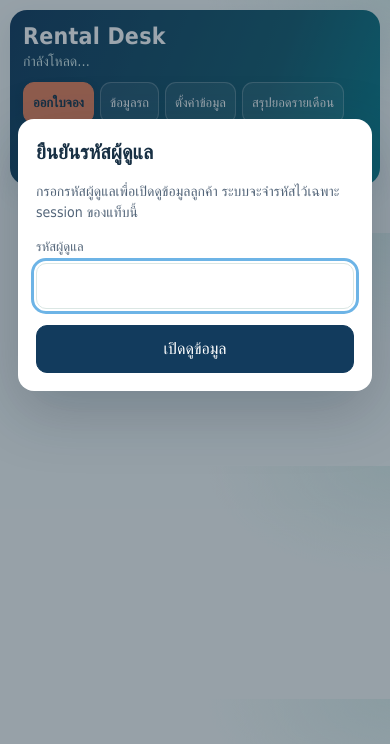
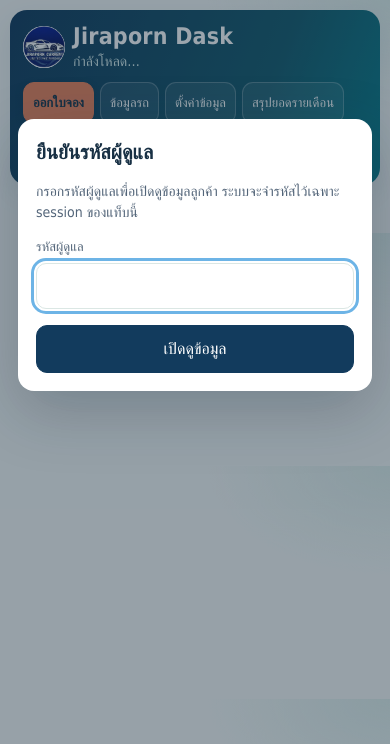
Before and after one commit to ninenong25472222-ai/line-drive-bot, a website: page web/dashboard.source.html in a window 390 px wide. Drawn offline with Linux system fonts and the light colour scheme; a web font is replaced by a local one.

Commit message:
Brand dashboard as Jiraporn Dask

```diff
--- a/web/dashboard.source.html
+++ b/web/dashboard.source.html
@@ -3,7 +3,8 @@
 <head>
 <meta charset="UTF-8">
 <meta name="viewport" content="width=device-width,initial-scale=1">
-<title>Rental Desk</title>
+<title>Jiraporn Dask</title>
+<link rel="icon" type="image/png" href="/assets/jiraporn-car-rent-logo.png">
 <link href="https://fonts.googleapis.com/css2?family=IBM+Plex+Sans+Thai:wght@400;500;600;700&display=swap" rel="stylesheet">
 <style>
 :root{--ink:#14293d;--mut:#66788b;--paper:#f4f8fb;--card:#fff;--line:#d9e6ef;--p:#1478b8;--r:#0f8a6a;--o:#7b61c9;--warn:#b45309;--warnbg:#fff3df;--err:#b42318}
@@ -13,6 +14,7 @@ button,input,select,textarea{font:inherit;color:inherit}button{cursor:pointer}
 :focus-visible{outline:3px solid #6db4e6;outline-offset:2px}
 .app{max-width:920px;margin:0 auto;padding:16px 14px 60px}
 .top{display:flex;justify-content:space-between;align-items:flex-start;gap:12px}
+.brandLockup{display:flex;align-items:center;gap:11px;min-width:0}.brandLogo{display:block;width:48px;height:48px;flex:0 0 48px;object-fit:contain;border-radius:50%;background:#fff}.brandName{font-size:26px;line-height:1.2;margin:0}
 .topActions{display:flex;gap:8px;align-items:center;flex-wrap:wrap;justify-content:flex-end}
 h1{font-size:26px;line-height:1.2;margin:0}
 .muted{color:var(--mut);font-size:13px}
@@ -240,7 +242,7 @@ body{background:radial-gradient(ellipse at 100% 0,#e0efeb 0,transparent 33%),var
 .mainColumns.timelineMode{display:block}
 @media(min-width:1100px){.mainColumns.timelineMode #calendar{position:static}.mainColumns.timelineMode #list{margin-top:14px}}
 @media(max-width:700px){
-  .app{padding:10px 10px 48px}.top{border-radius:17px;padding:13px}.top h1{font-size:23px}
+  .app{padding:10px 10px 48px}.top{border-radius:17px;padding:13px}.top h1{font-size:23px}.brandLockup{gap:8px}.brandLogo{width:42px;height:42px;flex-basis:42px}.brandName{font-size:22px}
   .topActions{margin-top:10px}.topActions .btn{font-size:13px;padding:7px 9px}
   .stats{grid-template-columns:repeat(2,minmax(0,1fr));gap:8px}
   .stats div,.stats .statAction{min-height:76px;padding:10px 11px;border-radius:14px}
@@ -267,7 +269,7 @@ body{background:radial-gradient(ellipse at 100% 0,#e0efeb 0,transparent 33%),var
 <div id="lifecycleToast" role="status" aria-live="polite" hidden></div>
 <main class="app">
 <header class="top">
-  <div><h1>Rental Desk</h1><div class="muted" id="upd">กำลังโหลด…</div></div>
+  <div class="brandLockup"><img class="brandLogo" src="/assets/jiraporn-car-rent-logo.png" alt="โลโก้ Jiraporn Car Rent" width="48" height="48"><div><h1 class="brandName">Jiraporn Dask</h1><div class="muted" id="upd">กำลังโหลด…</div></div></div>
   <div class="topActions">
     <button class="btn primary" id="bookingBtn" type="button">ออกใบจอง</button>
     <button class="btn" id="carsBtn" type="button">ข้อมูลรถ</button>
```
Also changed, not shown: web/index.html (+5 -3 lines).
